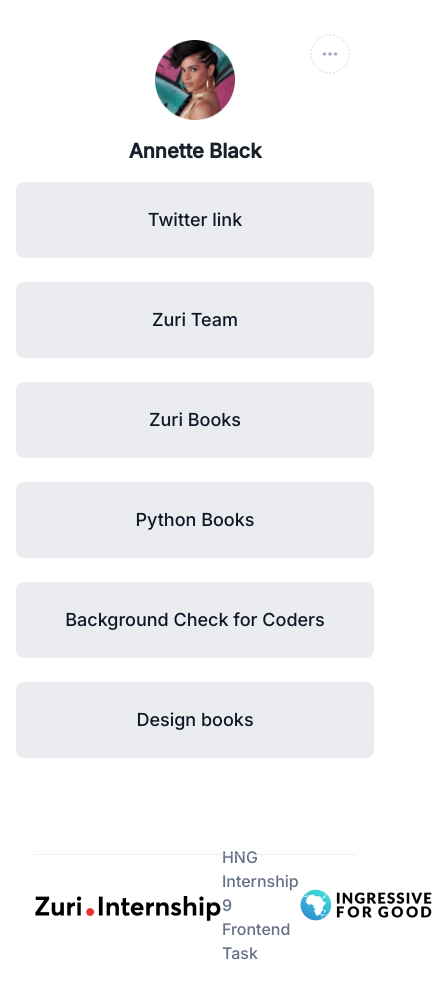
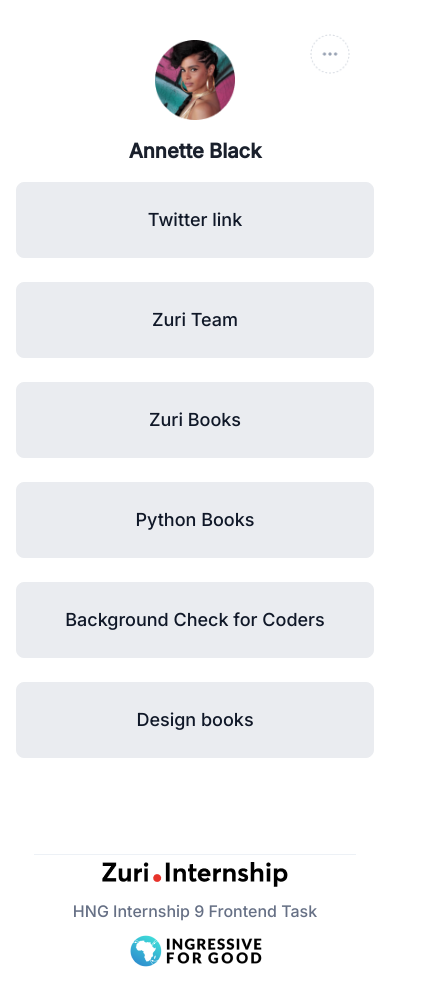
Before and after one commit to Lizzy223/linked-tree, a React (Create React App) app: page / in a window 390 px wide. Shown: the whole page, 432 px wide, since content can reach past the window. Built offline with nearby package versions, Linux system fonts and the light colour scheme.

Commit message:
made it mobile responsive

```diff
--- a/src/Pages/Homepage.tsx
+++ b/src/Pages/Homepage.tsx
@@ -45,7 +45,7 @@
         </Box>
         <Box w='90%' mt='6rem' alignItems='center' display='flex' flexDirection={['column','column']} >
             <Divider/>
-            <Box display='flex' h='100px' alignItems='center'flexDirection={['row','column']} justifyContent='space-between' w='full'>
+            <Box display='flex' h={['100%','100px']} alignItems='center' gap={['3','0']} flexDirection={['column','row']} justifyContent='space-between' w='full'>
                 <Image src='assets/zuri.png' alt=''/>
                 <Text color='#667085' fontWeight='400'>HNG Internship 9 Frontend Task</Text>
                 <Image alt='' src='assets/I4G.png'/>
```
